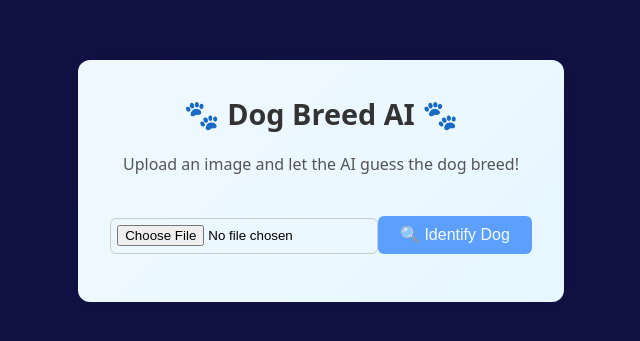
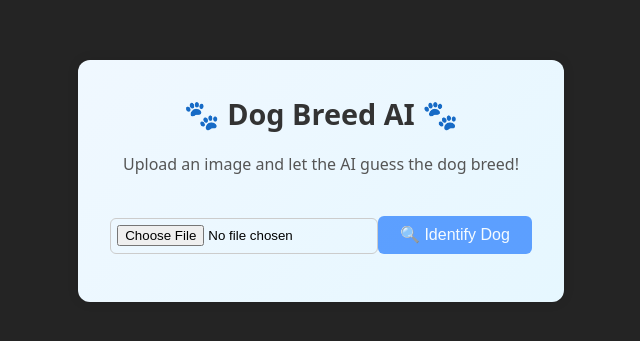
Before and after one commit to IllSmithDa/animal-client, a React (Vite) app: page / in a window 1280 px wide. Shown: the part 219-560 px from the top of the page, without its empty margins (319-959 px from the left). Built offline with nearby package versions, Linux system fonts and the light colour scheme.

Commit message:
udpated css

```diff
--- a/src/index.css
+++ b/src/index.css
@@ -5,7 +5,7 @@
 
   color-scheme: light dark;
   color: rgba(255, 255, 255, 0.87);
-  background-color: #111144;
+  background-color: #242424;
 
   font-synthesis: none;
   text-rendering: optimizeLegibility;
```
